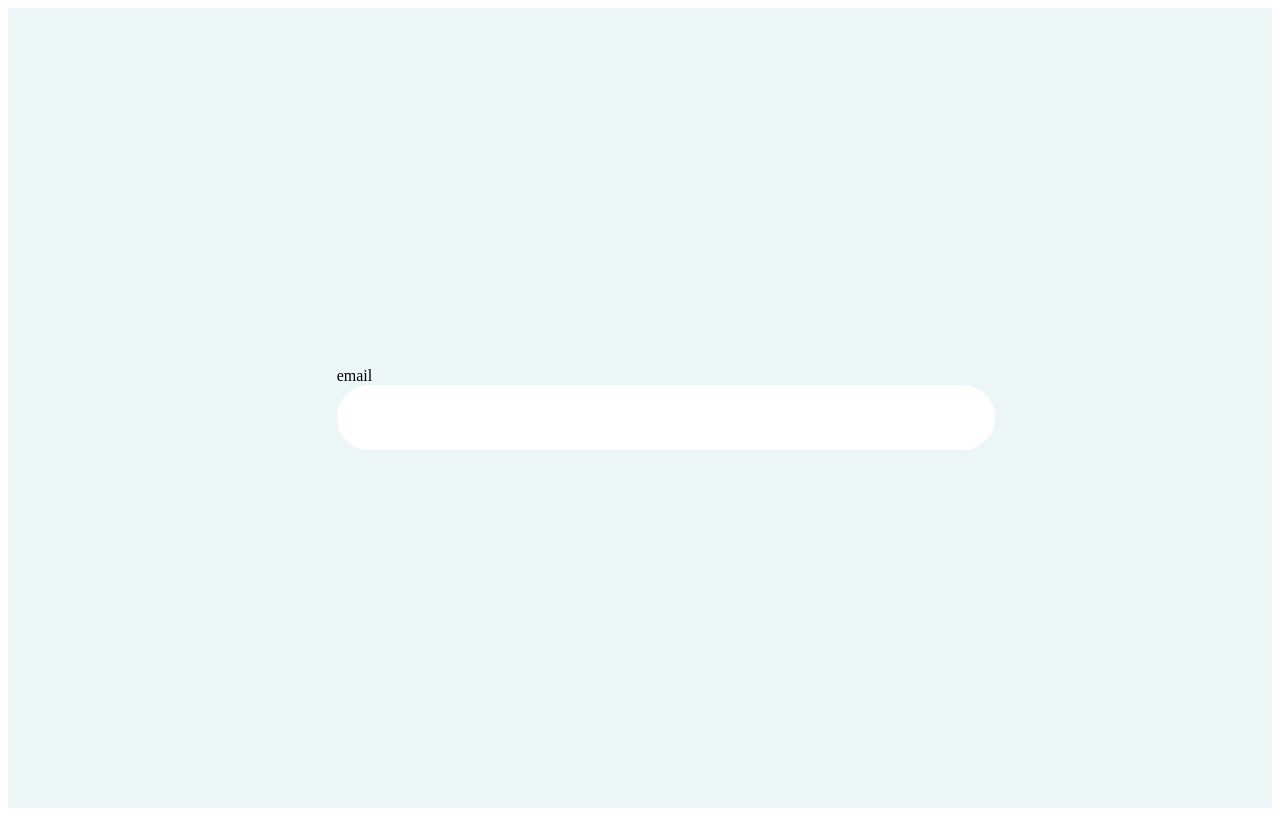
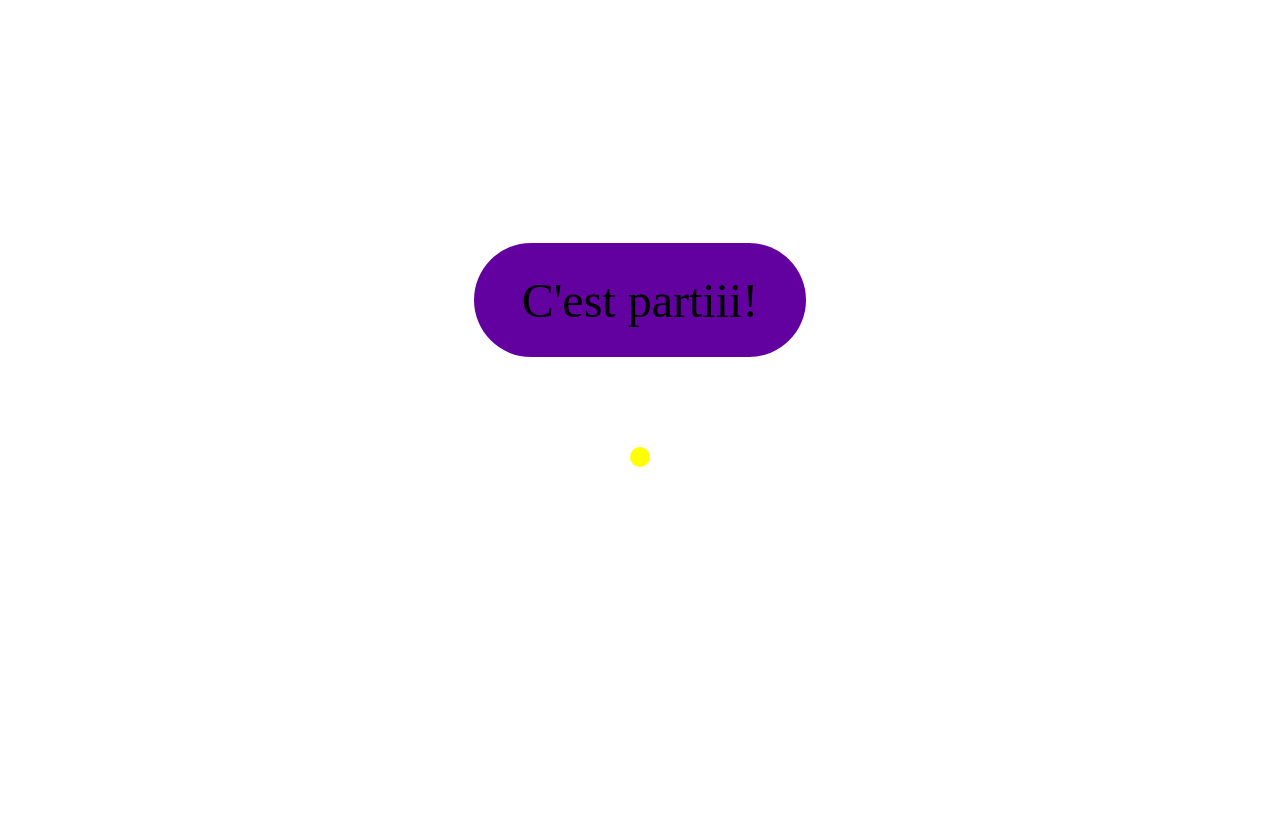
Before and after one commit to FANO-OFFICIAL/Cr-ez-des-animations-CSS-modernes, a plain HTML site: page index.html in a window 1280 px wide. Drawn offline with Linux system fonts and the light colour scheme.

Commit message:
Modifiez les éléments voisins avec les pseudoclasses

```diff
--- a/index.html
+++ b/index.html
@@ -8,13 +8,8 @@
   </head>
   <body>
     <div class="container">
-      <div class="form">
-        <div class="form__group">
-          <label for="">email</label>
-
-          <input type="email" name="" id="" />
-        </div>
-      </div>
+      <div class="btn">C'est partiii!</div>
+      <div class="ball"></div>
     </div>
   </body>
 </html>
--- a/style.scss
+++ b/style.scss
@@ -1,7 +1,7 @@
-$cd-txt: #6300a0;
-$cd-box: #fff;
-$cd-txt--invalid: #fff;
-$cd-danger: #b20a37;
+$cd-primary: #6300a0;
+$ball-size: 200px;
+$cd-secondary: yellow;
+
 @mixin center-vertical {
   display: flex;
   flex-direction: column;
@@ -11,30 +11,25 @@ $cd-danger: #b20a37;
 }
 
 .container {
-  background-color: rgb(237, 246, 247);
   @include center-vertical;
 }
 
-.form {
-  &__group {
-    & input {
-      border: 2px solid $cd-box;
-      border-radius: 100rem;
-      color: $cd-txt;
-      font-family: "Montserrat", sans-serif;
-      font-size: 2.5rem;
-      outline: none;
-      padding: 0.5rem 1.5rem;
-      width: 100%;
-      transition: background-color 500ms;
-      &:focus {
-        border: 2px solid $cd-txt;
-      }
-      &:not(:focus):invalid {
-        background: $cd-danger;
-        border: 2px solid $cd-danger;
-        color: $cd-txt--invalid;
-      }
-    }
+.btn {
+  background: $cd-primary;
+  font-size: 3rem;
+  cursor: pointer;
+  padding: 1.85rem 3rem;
+  border-radius: 10rem;
+  &:active + .ball {
+    transform: scale(1);
   }
 }
+.ball {
+  width: $ball-size;
+  height: $ball-size;
+  background: $cd-secondary;
+  margin-bottom: 1rem;
+  border-radius: $ball-size * 0.5;
+  transform: scale(0.1);
+  transition: transform 4000ms;
+}
```
Also changed, not shown: style.css, 1 other file.
